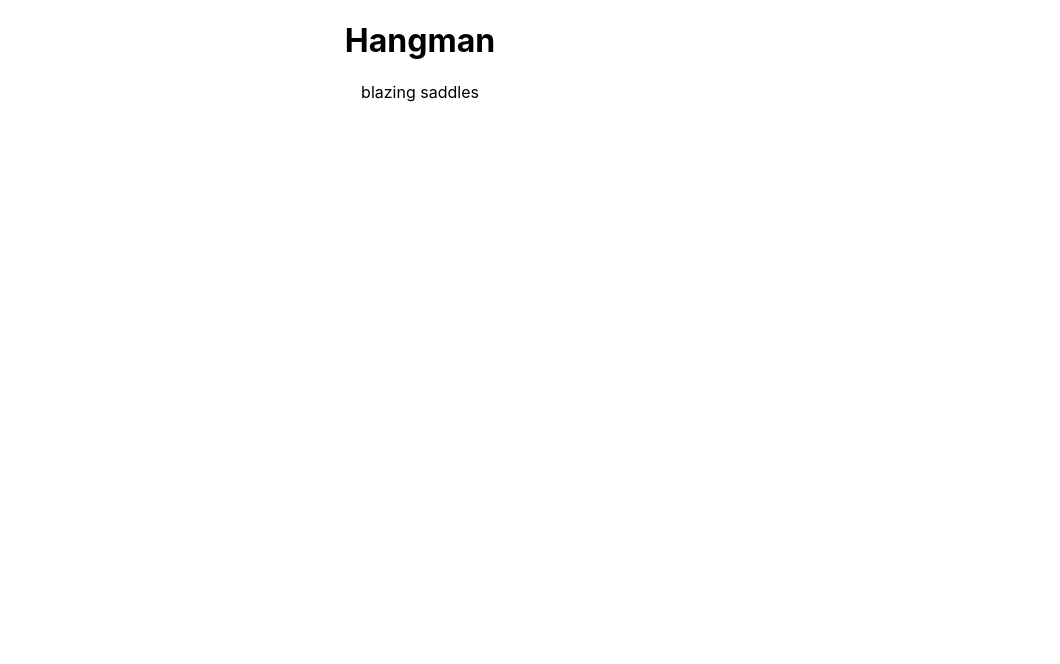
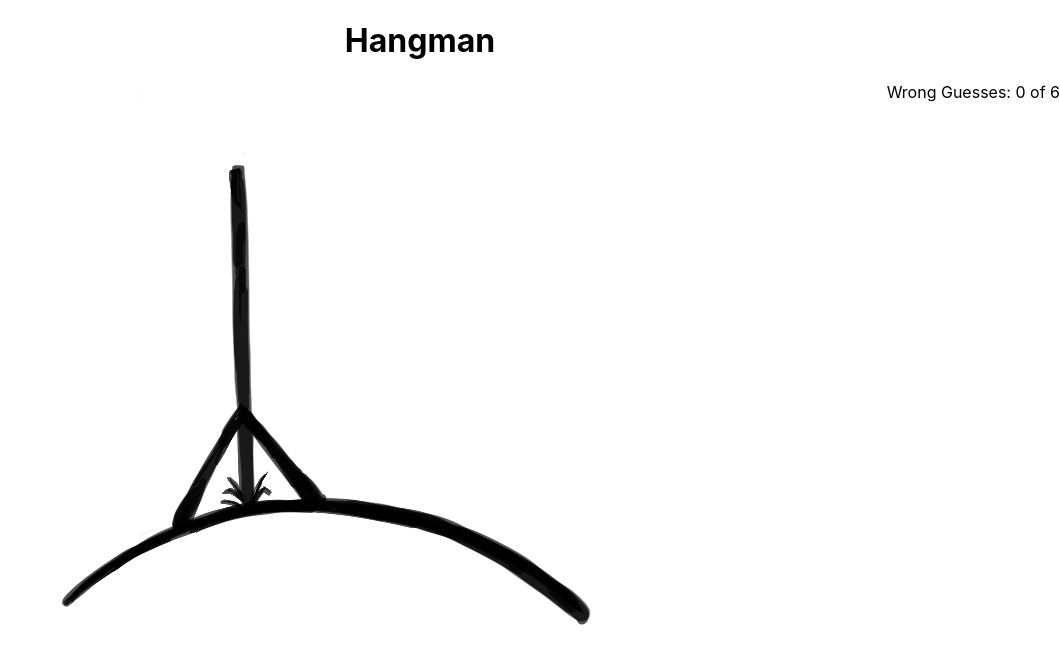
Before and after one commit to WiseFool92/hangman, a React (Create React App) app: page / in a window 1280 px wide. Shown: the top 664 px of the page, without its empty margins (220-1280 px from the left). Built offline with nearby package versions, Linux system fonts and the light colour scheme.

Commit message:
img displays

```diff
--- a/src/components/Hangman.css
+++ b/src/components/Hangman.css
@@ -0,0 +1,8 @@
+.Hamngman {
+  width: 80%;
+  margin-top: 50px;
+}
+
+.GuessBoxLocation {
+  float: right;
+}
--- a/src/components/Hangman.jsx
+++ b/src/components/Hangman.jsx
@@ -2,18 +2,18 @@
 import './Hangman.css';
 import { randomWord } from './Words.jsx';
 
-import step0 from './Img/0.png';
-import step1 from './Img/1.png';
-import step2 from './Img/2.png';
-import step3 from './Img/3.png';
-import step4 from './Img/4.png';
-import step5 from './Img/5.png';
-import step6 from './Img/6.png';
+import step0 from './img/0.png';
+import step1 from './img/1.png';
+import step2 from './img/2.png';
+import step3 from './img/3.png';
+import step4 from './img/4.png';
+import step5 from './img/5.png';
+import step6 from './img/6.png';
 
 class Hangman extends Component {
   static defaultProps = {
     maxWrong: 6,
-    images: [step0, step1, step2, step3, step4, step5, step6]
+    img: [step0, step1, step2, step3, step4, step5, step6]
   }
 
   constructor(props) {
@@ -25,12 +25,14 @@
     }
   }
 
-
   render() {
     return (
-      <div>
+      <div className="Hangman container">
         <h1>Hangman</h1>
-        <p>{this.state.answer}</p>
+        <div class="GuessBoxLocation">Wrong Guesses: {this.state.mistake} of {this.props.maxWrong}</div>
+        <div class="ImgLocation">
+          <img src={this.props.img[this.state.mistake]} alt=""/>
+        </div>
       </div>
     )
   }
```
